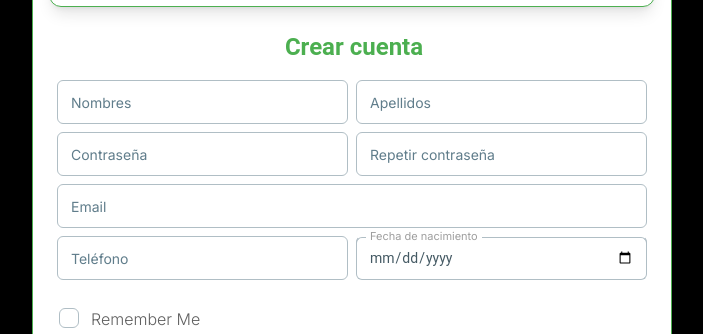
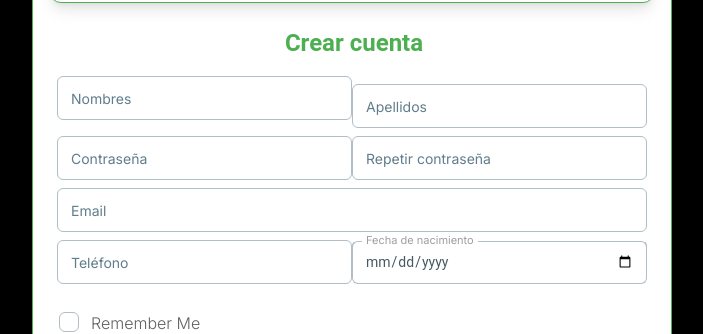
Before and after one commit to Jeff1996a/ticscode-app, a Next.js app: page /register in a window 1280 px wide. Shown: the part 226-560 px from the top of the page, without its empty margins (288-991 px from the left). Built offline with nearby package versions, Linux system fonts and the light colour scheme.

Commit message:
register form

```diff
--- a/app/(auth)/register/page.tsx
+++ b/app/(auth)/register/page.tsx
@@ -37,16 +37,27 @@ import {
                           className="ml-1 font-bold text-center" placeholder={undefined} onPointerEnterCapture={undefined} onPointerLeaveCapture={undefined}            >
                 Crear cuenta
             </Typography>
-            <form className=" gap-2 md:grid md:grid-cols-2">
-              <Input className="sm:gap-2" label="Nombres" size="lg" onPointerEnterCapture={undefined} onPointerLeaveCapture={undefined} crossOrigin={undefined} />
-              <Input className="sm:gap-2" label="Apellidos" size="lg" onPointerEnterCapture={undefined} onPointerLeaveCapture={undefined} crossOrigin={undefined} />
-              <Input className="sm:gap-2" type="password" label="Contraseña" size="lg" onPointerEnterCapture={undefined} onPointerLeaveCapture={undefined} crossOrigin={undefined} />
-              <Input className="sm:gap-2" type="password" label="Repetir contraseña" size="lg" onPointerEnterCapture={undefined} onPointerLeaveCapture={undefined} crossOrigin={undefined} />
-              <div className="md:col-span-2 sm:gap-2" >
-              <Input label="Email" size="lg" onPointerEnterCapture={undefined} onPointerLeaveCapture={undefined} crossOrigin={undefined} />
+            <form className="md:grid md:grid-cols-2">
+              <Input label="Nombres" size="lg" onPointerEnterCapture={undefined} onPointerLeaveCapture={undefined} crossOrigin={undefined} />
+              <div className="mt-2">
+                <Input label="Apellidos" size="lg" onPointerEnterCapture={undefined} onPointerLeaveCapture={undefined} crossOrigin={undefined} />
               </div>
-              <Input className="sm:gap-2" type="number" label="Teléfono" size="lg" onPointerEnterCapture={undefined} onPointerLeaveCapture={undefined} crossOrigin={undefined} />
-              <Input className="sm:gap-2" type="date" label="Fecha de nacimiento" size="lg" onPointerEnterCapture={undefined} onPointerLeaveCapture={undefined} crossOrigin={undefined} />
+              <div className="mt-2">
+                <Input  type="password" label="Contraseña" size="lg" onPointerEnterCapture={undefined} onPointerLeaveCapture={undefined} crossOrigin={undefined} />
+              </div>
+              <div className="mt-2">
+                <Input type="password" label="Repetir contraseña" size="lg" onPointerEnterCapture={undefined} onPointerLeaveCapture={undefined} crossOrigin={undefined} />
+              </div>
+
+              <div className="md:col-span-2 mt-2" >
+                <Input label="Email" size="lg" onPointerEnterCapture={undefined} onPointerLeaveCapture={undefined} crossOrigin={undefined} />
+              </div>
+              <div className="mt-2">
+                <Input type="number" label="Teléfono" size="lg" onPointerEnterCapture={undefined} onPointerLeaveCapture={undefined} crossOrigin={undefined} />
+              </div>
+              <div className="mt-2">
+                <Input type="date" label="Fecha de nacimiento" size="lg" onPointerEnterCapture={undefined} onPointerLeaveCapture={undefined} crossOrigin={undefined} />
+              </div>
             </form>
 
             <div className="-ml-2.5">
```
